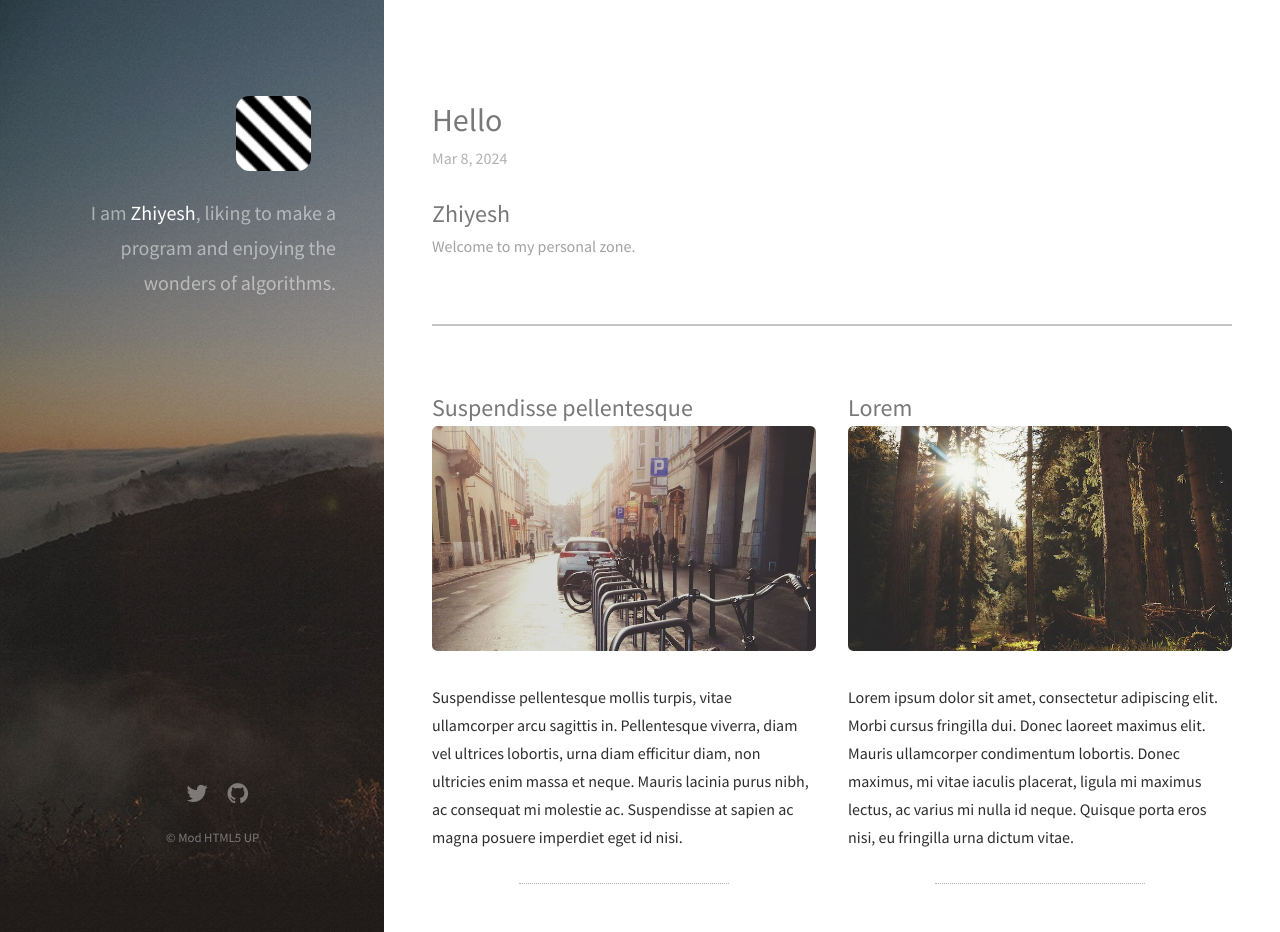
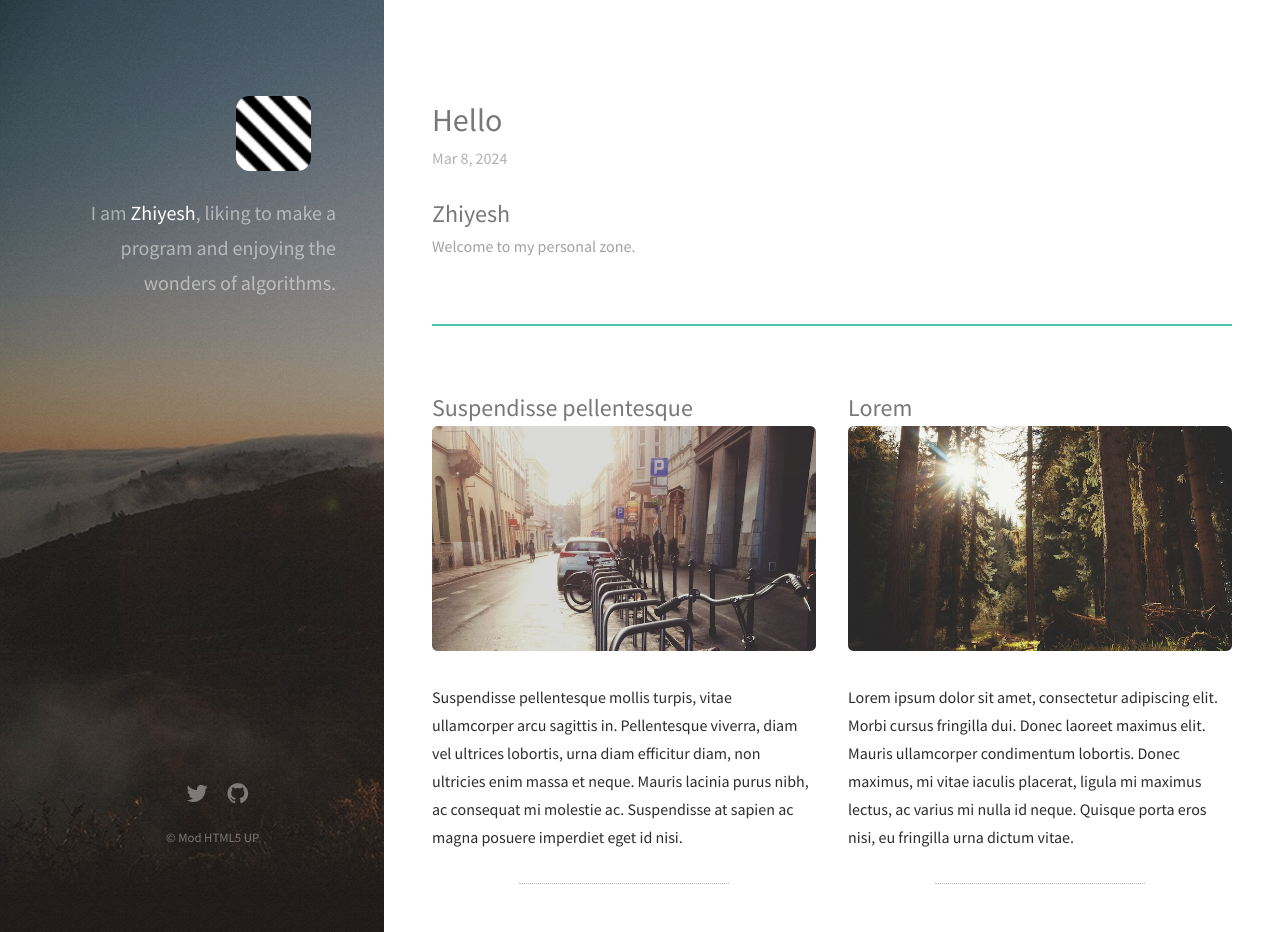
Before and after one commit to Zhiyelah/zhiyelah.github.io, a Jekyll site: the page built from index.html, in a window 1280 px wide and 932 px high. Built offline with Jekyll 4.4.1, drawn with Linux system fonts in a browser that asks for light colours; nearby versions of some CDN libraries.

Commit message:
Update main.css

```diff
--- a/css/main.css
+++ b/css/main.css
@@ -2547,7 +2547,7 @@
 	}
 
 		#main > section {
-			border-top: solid 2px #c6c6c6;
+			border-top: solid 2px #4cc4ac;
 			margin: 4em 0 0 0;
 			padding: 4em 0 0 0;
 		}
```
